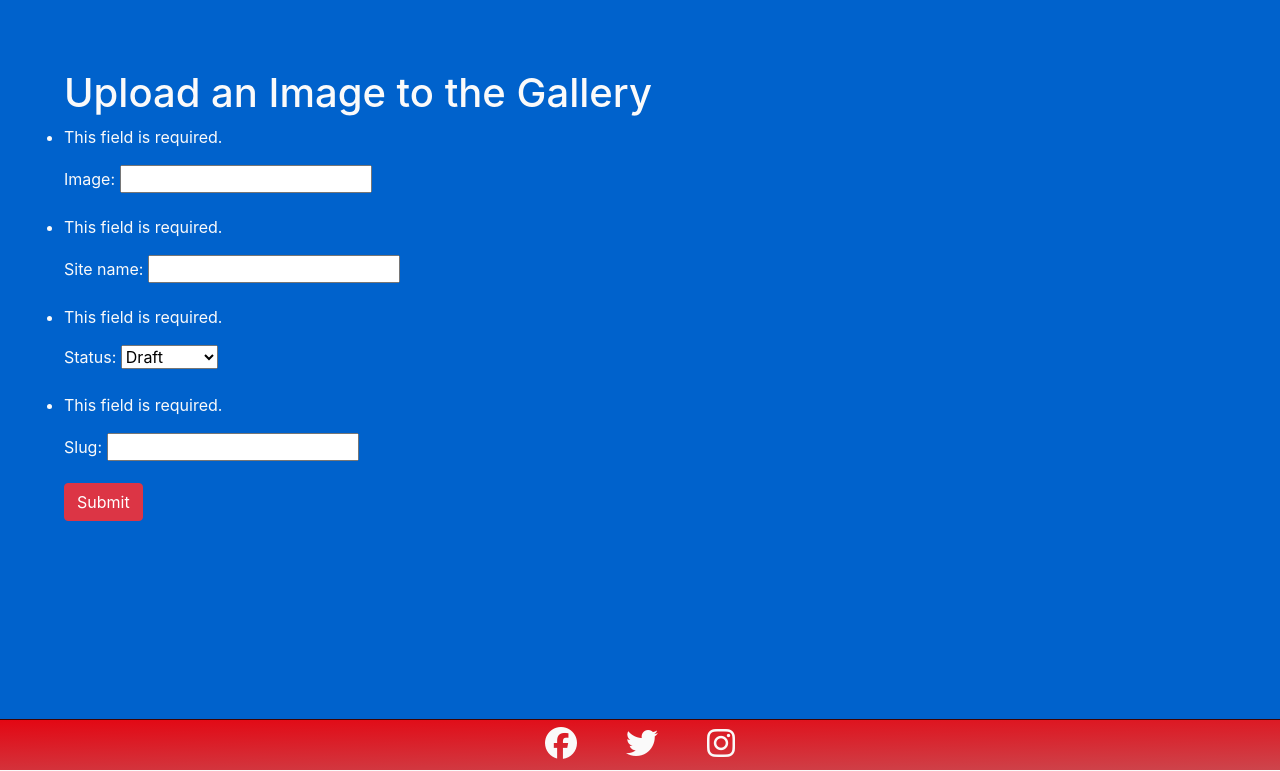
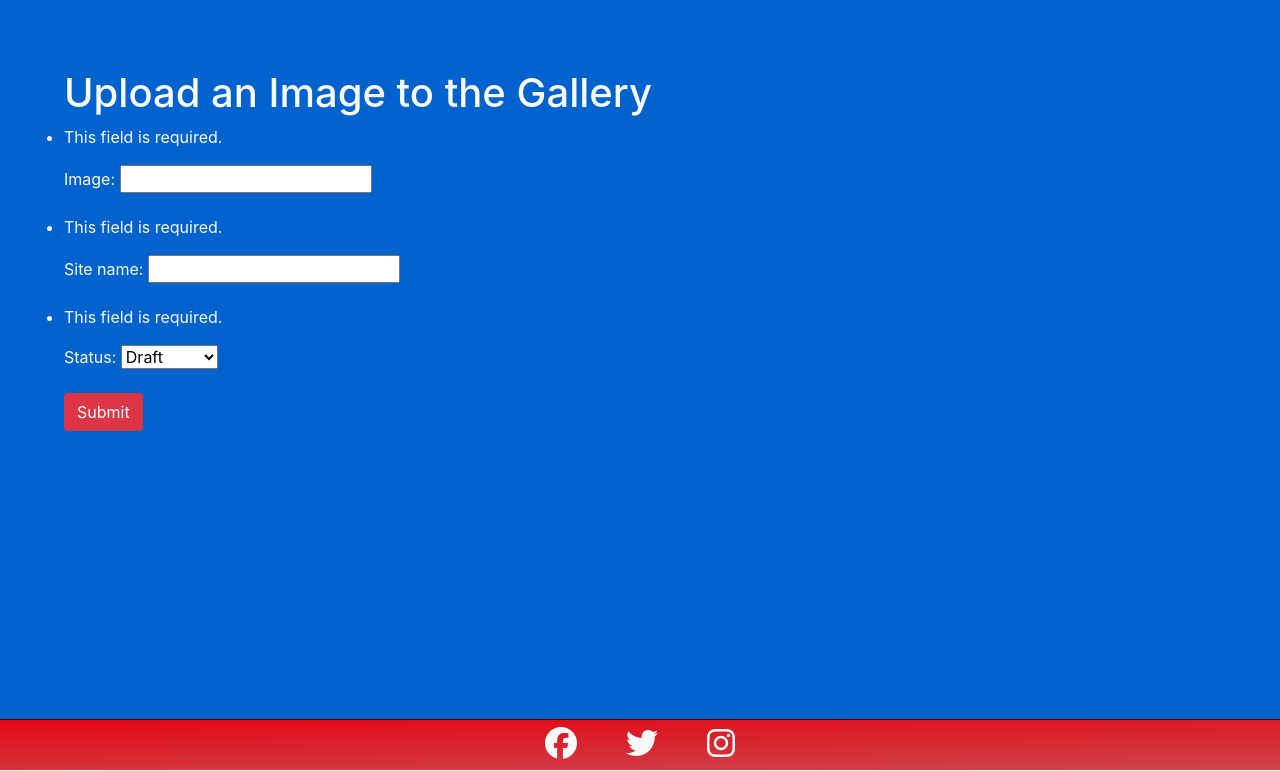
Before and after one commit to mmcin/CI-PP4, a Django app: page /gallery_upload/ in a window 1280 px wide. Shown: the part 72-843 px from the top of the page. Run offline with Django 4.2, Linux system fonts and the light colour scheme; some libraries are stand-ins or nearby versions.

Commit message:
Exchanged gallery slug for site_name

```diff
--- a/Hillbox/admin.py
+++ b/Hillbox/admin.py
@@ -18,7 +18,6 @@ class FlyingSiteAdmin(admin.ModelAdmin):
 # this id the admin for the gallery images/photos
 @admin.register(Photo)
 class PhotoAdmin(admin.ModelAdmin):
-    prepopulated_fields = {'slug': ('site_name',)}
     actions = ['approve_photos']
     list_display = ('site_name', 'updated_on', 'approved')
     search_fields = ['site_name', 'wind_direction']
--- a/Hillbox/forms.py
+++ b/Hillbox/forms.py
@@ -11,7 +11,7 @@ class SiteUpload(forms.ModelForm):
 class GalleryUpload(forms.ModelForm):
     class Meta:
         model = Photo
-        fields = ('featured_image', 'site_name', 'status', 'slug')
+        fields = ('featured_image', 'site_name', 'status',)
 
 # this is the form to comment on a flying site
 class CommentForm(forms.ModelForm):
--- a/Hillbox/models.py
+++ b/Hillbox/models.py
@@ -17,7 +17,6 @@ class FlyingSite(models.Model):
         ('W', 'W'),)
     site_name = models.CharField(max_length = 150, unique=True)
     wind_direction = models.CharField(max_length = 150, choices=WIND_CHOICES)
-    # slug = models.SlugField(max_length=200, unique=True, default = "12345")
     pilot = models.ForeignKey(User, on_delete=models.CASCADE, related_name="flying_sites")
     updated_on = models.DateTimeField(auto_now=True)
     overview = models.TextField()
@@ -41,7 +40,7 @@ class Photo(models.Model):
     updated_on = models.DateTimeField(auto_now_add=True)
     approved = models.BooleanField(default=False)
     status = models.IntegerField(choices = STATUS, default = 0)
-    slug = models.SlugField(max_length=200, unique=True)
+
 
     class Meta:
         ordering = ["-updated_on"]
--- a/Hillbox/urls.py
+++ b/Hillbox/urls.py
@@ -6,7 +6,7 @@ urlpatterns = [
     path('not_authorised', views.NotAuthorised, name='not_authorised'),
     path('sites/', views.SiteList.as_view(), name='sites'),
     path('gallery/', views.PhotoList.as_view(), name='gallery'),
-    path('gallery/<slug:slug>/', views.PhotoDetail.as_view(), name='photo_detail'),
+    path('gallery/<slug:site_name>/', views.PhotoDetail.as_view(), name='photo_detail'),
     path('gallery_upload/', views.UploadGalleryImage, name='gallery_upload'),
     path('gallery/delete/<uploaded_by>/<photo_id>', views.DeleteGallery, name='delete_gallery'),
     path('gallery/edit/<uploaded_by>/<photo_id>', views.EditGallery, name='edit_gallery'),
--- a/Hillbox/views.py
+++ b/Hillbox/views.py
@@ -150,10 +150,10 @@ def DeleteComment(request, comment_id):
 
 # handles the detailed view of the images in gallery
 class PhotoDetail(View):
-    def get(self, request, slug, *args, **kwargs):
+    def get(self, request, site_name, *args, **kwargs):
         model = Photo
         queryset = Photo.objects.filter(status=1)
-        photo = get_object_or_404(queryset, slug = slug)
+        photo = get_object_or_404(queryset, site_name= site_name)
         comments = photo.comments.filter(approved=True).order_by("-created_on")
         return render(
             request,
@@ -165,9 +165,9 @@ class PhotoDetail(View):
             "comment_form": PhotoCommentForm(),
             }
         )
-    def post(self, request, slug, *args, **kwargs):
+    def post(self, request, site_name, *args, **kwargs):
         queryset = Photo.objects.filter(status=1)
-        photo = get_object_or_404(queryset, slug=slug)
+        photo = get_object_or_404(queryset, site_name=site_name)
         comments = photo.comments.filter(approved=True).order_by("-created_on")
         comment_form = PhotoCommentForm(data=request.POST)
         if comment_form.is_valid():
--- a/templates/gallery.html
+++ b/templates/gallery.html
@@ -19,7 +19,7 @@
                 {% for photo in photo_list %}
                 {% if photo.approved %}
                 <div class="col-md-4" id="site-card">
-                    <a href="{% url 'photo_detail' photo.slug %}" class="post-link">
+                    <a href="{% url 'photo_detail' photo.site_name %}" class="post-link">
                         <div class="card shadow mb-4">
                             <div class="card-body" id="card">
                                 <div class="image-container">
```
Also changed, not shown: Hillbox/migrations/0003_remove_photo_slug.py (added).
